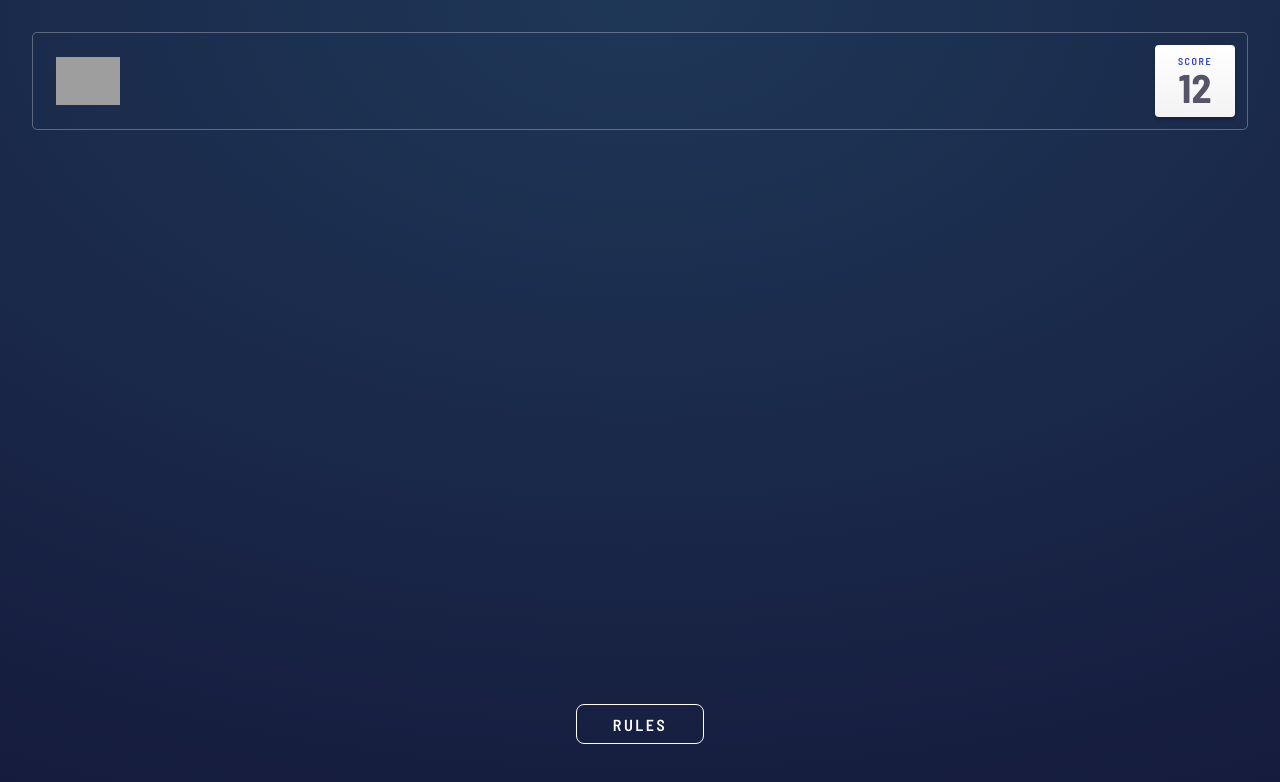
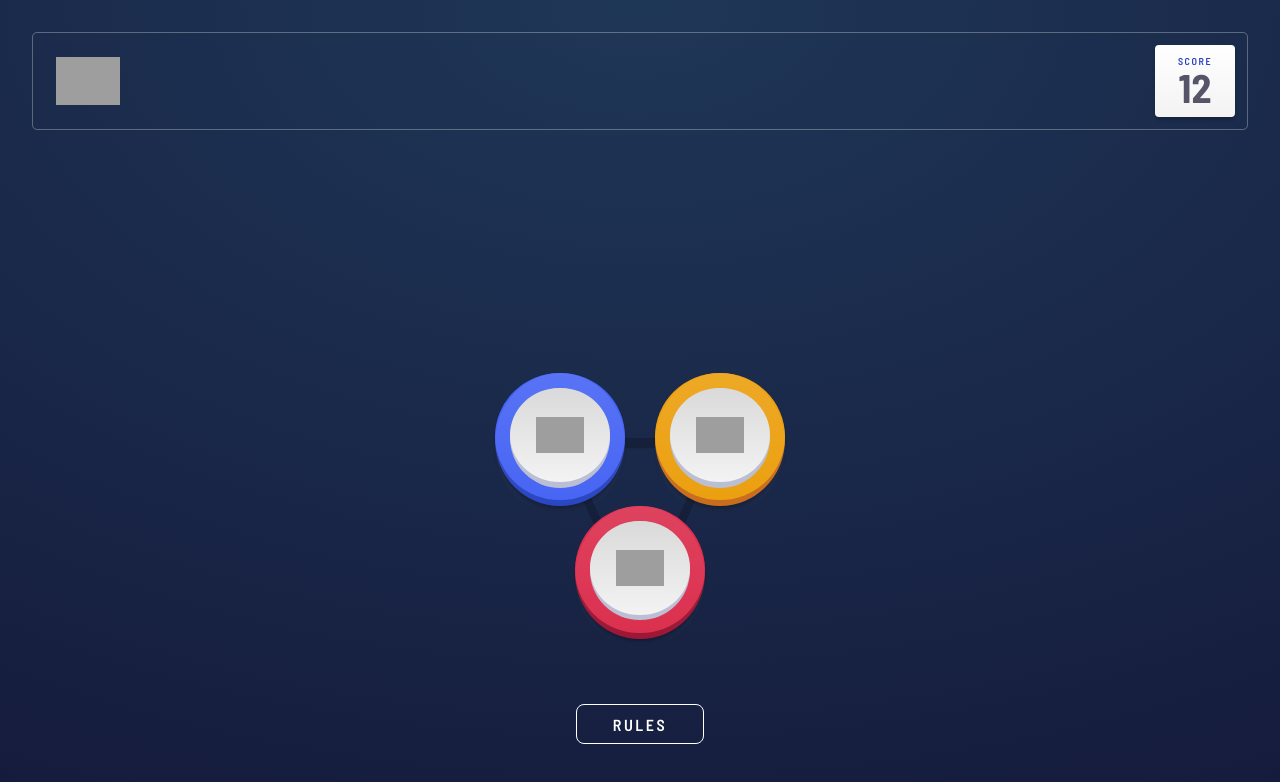
Before and after one commit to nurycaroline/jokenpo, a React (Create React App) app: page / in a window 1280 px wide. Shown: the top 782 px of the page. Built offline with nearby package versions, Linux system fonts and the light colour scheme; grey boxes are pictures that could not be loaded.

Commit message:
Options Component and Board

```diff
--- a/src/App.js
+++ b/src/App.js
@@ -1,16 +1,20 @@
 import React from "react";
 import Header from "./components/Header";
+import Board from "./components/Board";
 import ModalRule from "./components/ModalRule";
 
 import GlobalStyles from "./layout/globalStyles";
 import { Container } from "./layout/styles";
 
 function App() {
+  const typeGame = "basic";
+
   return (
     <Container>
       <GlobalStyles />
       <Header score={12} />
-      <ModalRule />
+      <Board type={typeGame} />
+      <ModalRule type={typeGame} />
     </Container>
   );
 }
--- /dev/null
+++ b/src/components/Board/index.js
@@ -0,0 +1,19 @@
+import React from "react";
+import Option from "../Option";
+
+import ITriangle from "../../assets/images/bg-triangle.svg";
+
+import { Board, Options, BackgroundLine } from "./styles";
+
+export default function BoardComponent({ type }) {
+  return (
+    <Board type={type} background={ITriangle}>
+      <BackgroundLine src={ITriangle} alt={`Background ${type}`} />
+      <Options type={type}>
+        <Option type="paper" />
+        <Option type="scissor" />
+        <Option type="rock" />
+      </Options>
+    </Board>
+  );
+}
--- /dev/null
+++ b/src/components/Board/styles.js
@@ -0,0 +1,28 @@
+import styled from "styled-components";
+
+export const Board = styled.div`
+  max-width: 320px;
+  height: 280px;
+  margin-top: 20%;
+`;
+
+export const BackgroundLine = styled.img`
+  margin: 65px auto 0 auto;
+  position: absolute;
+  left: 0;
+  right: 0;
+  width: 166px;
+  height: 188px;
+`;
+
+export const Options = styled.div`
+  position: absolute;
+  display: flex;
+  align-items: center;
+  justify-content: space-around;
+  flex-wrap: wrap;
+  left: 0;
+  right: 0;
+  max-width: 320px;
+  margin: auto;
+`;
--- a/src/components/Header/styles.js
+++ b/src/components/Header/styles.js
@@ -23,7 +23,7 @@ export const Logo = styled.img`
 
 export const Score = styled.div`
   background: ${grayGradient};
-  box-shadow: 0px 3px 3px ${grayShadow};
+  box-shadow: ${grayShadow};
   border-radius: 4px;
   width: 80px;
   height: 72px;
--- a/src/components/ModalRule/styles.js
+++ b/src/components/ModalRule/styles.js
@@ -44,7 +44,7 @@ export const Title = styled.h2`
 `;
 
 export const ImageRule = styled.img`
-  margin: 113px auto 0 auto;
+  margin: 20% auto 0 auto;
   display: block;
 `;
 
--- /dev/null
+++ b/src/components/Option/index.js
@@ -0,0 +1,54 @@
+import React from "react";
+import PropTypes from "prop-types";
+
+import IPaper from "../../assets/images/icon-paper.svg";
+import IRock from "../../assets/images/icon-rock.svg";
+import IScissor from "../../assets/images/icon-scissors.svg";
+
+import {
+  Option,
+  OvalGradient,
+  OvalBackground,
+  OvalInsideBackground,
+  OvalInsideGradient,
+  Image,
+} from "./styles";
+
+const TYPES = {
+  paper: {
+    icon: IPaper,
+    colorShadow: "#2a45c2",
+    colorBackground: "#4664F4",
+  },
+  scissor: {
+    icon: IScissor,
+    colorShadow: "#C76C1B",
+    colorBackground: "#EB9F0E",
+  },
+  rock: {
+    icon: IRock,
+    colorShadow: "#9D1634",
+    colorBackground: "#DB2E4D",
+  },
+};
+
+export default function OptionComponent({ type }) {
+  const { icon, colorShadow, colorBackground } = TYPES[type];
+  return (
+    <Option color={colorShadow}>
+      <OvalBackground color={colorBackground}>
+        <OvalGradient>
+          <OvalInsideBackground>
+            <OvalInsideGradient>
+              <Image src={icon} alt={type} />
+            </OvalInsideGradient>
+          </OvalInsideBackground>
+        </OvalGradient>
+      </OvalBackground>
+    </Option>
+  );
+}
+
+OptionComponent.propTypes = {
+  type: PropTypes.oneOf(["paper", "scissor", "rock"]),
+};
--- /dev/null
+++ b/src/components/Option/styles.js
@@ -0,0 +1,64 @@
+import styled from "styled-components";
+import {
+  grayDark2,
+  grayGradient2,
+  grayGradient3,
+  grayShadow,
+} from "../../layout/colors";
+
+export const Option = styled.div`
+  width: 130px;
+  height: 133px;
+  border-radius: 100%;
+  box-shadow: ${grayShadow};
+
+  background: ${(props) => props.color};
+
+  width: 129.37px;
+  height: 132.66px;
+`;
+
+export const OvalBackground = styled.div`
+  border-radius: 100%;
+
+  background: ${(props) => props.color};
+
+  width: 129.37px;
+  height: 126.78px;
+`;
+
+export const OvalGradient = styled.div`
+  border-radius: 100%;
+  padding-top: 15px;
+
+  background: ${grayGradient3};
+
+  width: 129.37px;
+  height: 126.78px;
+`;
+
+export const OvalInsideBackground = styled.div`
+  border-radius: 100%;
+  margin: auto;
+
+  background: ${grayDark2};
+
+  width: 99.31px;
+  height: 99.33px;
+`;
+
+export const OvalInsideGradient = styled.div`
+  border-radius: 100%;
+  display: flex;
+
+  background: ${grayGradient2};
+
+  width: 99.31px;
+  height: 94.1px;
+`;
+
+export const Image = styled.img`
+  margin: auto;
+  max-width: 48px;
+  max-height: 56px;
+`;
--- a/src/layout/colors.js
+++ b/src/layout/colors.js
@@ -1,7 +1,16 @@
 export const gray = "rgba(255, 255, 255, 0.289199)";
 export const grayDark = "#565468";
+export const grayDark2 = "#babfd4";
+export const grayLight = "#f3f3f3";
+export const grayLight2 = "#dadada";
+
 export const grayGradient = "linear-gradient(0deg, #f3f3f3 0%, #ffffff 100%)";
-export const grayShadow = "rgba(0, 0, 0, 0.196706)";
+export const grayGradient2 =
+  "linear-gradient(0deg, #f3f3f3 0%, #dadada 98.34%)";
+export const grayGradient3 =
+  "linear-gradient(180deg,rgba(255, 255, 255, 0.0966455) 0%,rgba(255, 255, 255, 0.0001) 100%)";
+
+export const grayShadow = "0px 3px 3px rgba(0, 0, 0, 0.196706)";
 
 export const blue = "#2a45c2";
 export const blueDark = "#3B4262";
```
Also changed, not shown: src/components/ModalRule/index.js (+6 -1 lines).
